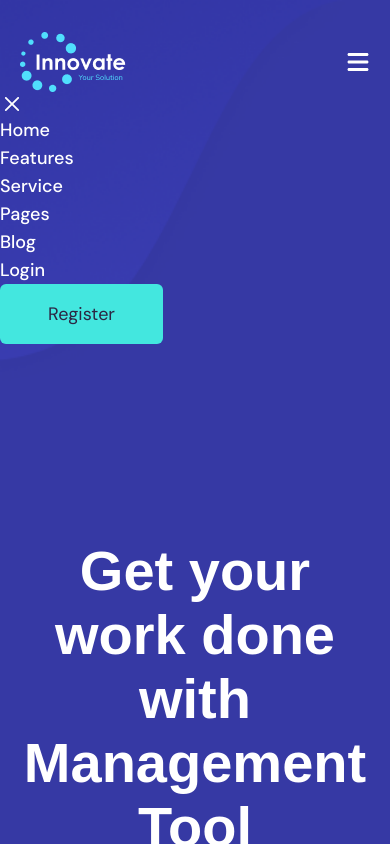
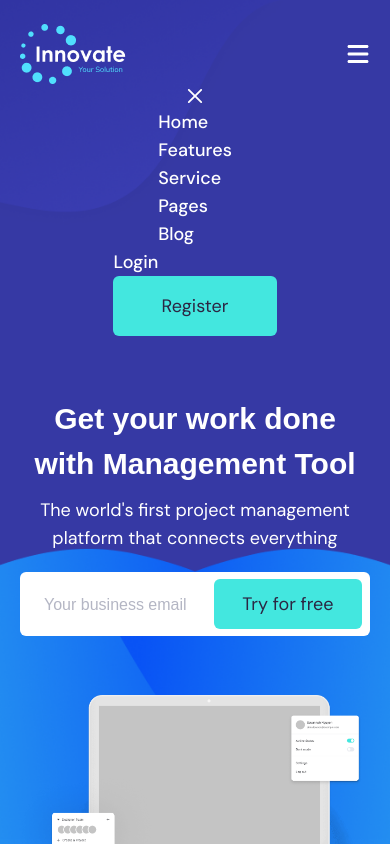
Before and after one commit to nayebislam/Innovatee, a React (Vite) app: page / in a window 390 px wide. Both pictures are taken after a click on the icon 358 px from the left and 62 px from the top of the page. Shown: the top 844 px of the page. Built offline with nearby package versions, Linux system fonts and the light colour scheme; a web font is replaced by a local one.

Commit message:
banner part responsive added

```diff
--- a/src/components/banner/Banner.jsx
+++ b/src/components/banner/Banner.jsx
@@ -5,18 +5,18 @@ import laptop from '../../assets/laptop.png'
 const Banner = () => {
     return (
         <section>
-            <div className='pt-[195px] pb-[558px]'>
+            <div className='pt-[60px] pb-[300px] lg:pt-[195px] lg:pb-[558px]'>
                 <Container>
                     <div className='relative'>
                         <div className='text-center '>
-                            <h1 className='font-primary text-[56px] text-white leading-[64px] font-bold max-w-[796px] mx-auto'>Get your work done with Management Tool</h1>
-                            <p className='font-secondary text-lg text-white leading-8 max-w-[467px] mx-auto mt-[20px]'>The world's first project management platform that connects everything</p>
-                            <div className='text-center mt-8 relative'>
-                                <input type="Email" placeholder='Your business email' className='w-[480px] py-5 pl-6 rounded-[6px] m-auto bg-white outline-0 placeholder:text-[#B4B6C4] placeholder:font-primary text-black' />
-                                <button className='font-secondary text-lg leading-[20px] text-[#2C2643] py-[15px] px-[28.5px] rounded-[6px] bg-secondery cursor-pointer absolute top-[7px] right-[473px]'>Try for free</button>
+                            <h1 className='font-primary lg:text-[56px] text-[30px] text-white lg:leading-[64px] leading-[45px] font-bold max-w-[796px] mx-auto'>Get your work done with Management Tool</h1>
+                            <p className='font-secondary text-lg text-white lg:leading-8 leading-7 max-w-[467px] mx-auto lg:mt-[20px] mt-[10px]'>The world's first project management platform that connects everything</p>
+                            <div className='text-center lg:mt-8 mt-5 relative'>
+                                <input type="Email" placeholder='Your business email' className='lg:w-[480px] w-full py-5 pl-6 rounded-[6px] m-auto bg-white outline-0 placeholder:text-[#B4B6C4] placeholder:font-primary text-black' />
+                                <button className='font-secondary text-lg leading-[20px] text-[#2C2643] py-[15px] px-[28.5px] rounded-[6px] bg-secondery cursor-pointer absolute top-[7px] right-2 lg:right-[473px]'>Try for free</button>
                             </div>
                         </div>
-                        <div className='absolute left-[-3%] bottom-[-815px]'>
+                        <div className='absolute left-[-3%] bottom-[-255px] lg:bottom-[-815px]'>
                             <img src={laptop} alt="#laptop" />
                         </div>
                     </div>
--- a/src/components/layout/Container.jsx
+++ b/src/components/layout/Container.jsx
@@ -2,7 +2,7 @@ import React from 'react'
 
 const Container = ({children}) => {
   return (
-    <div className='w-auto md:w-[1409px] mx-auto px-5 md:px-0'>{children}</div>
+    <div className='w-auto lg:w-[1409px] mx-auto px-5 md:px-0'>{children}</div>
   )
 }
 
--- a/src/components/navbar/Navbar.jsx
+++ b/src/components/navbar/Navbar.jsx
@@ -12,7 +12,7 @@ const Navbar = () => {
         setShow(true)
     }
     return (
-        <div className='pt-8 relative'>
+        <div className='pt-6 lg:pt-8 relative'>
             {/* <div className='absolute top-0 left-0 -z-[9999] bg-center bg-cover bg-no-repeat'
                 style={{
                     backgroundImage: `URL(${Banner})`,
@@ -21,15 +21,15 @@ const Navbar = () => {
 
             </div> */}
             <Container>
-                <div className='md:flex justify-between items-center'>
+                <div className='lg:flex justify-between items-center'>
                     <div className='flex justify-between items-center'>
                         <img src={logo} alt="#logo" />
                         <div>
-                            <FaBars onClick={handleClic} className='block md:hidden text-2xl text-white' />
+                            <FaBars onClick={handleClic} className='block lg:hidden text-2xl text-white' />
                         </div>
                     </div>
                     <div>
-                        <ul className='hidden md:flex gap-[50px] font-secondary text-lg font-medium text-white'>
+                        <ul className='hidden lg:flex gap-[50px] font-secondary text-lg font-medium text-white'>
                             <li>
                                 <a href="#">Home</a>
                             </li>
@@ -47,7 +47,7 @@ const Navbar = () => {
                             </li>
                         </ul>
                     </div>
-                    <div className='hidden md:flex items-center gap-x-9'>
+                    <div className='hidden lg:flex items-center gap-x-9'>
                         <button className='font-secondary text-lg text-white font-medium cursor-pointer'>Login</button>
                         <Button>Register</Button>
                     </div>
@@ -56,7 +56,7 @@ const Navbar = () => {
 
             {
                 show &&
-                <div>
+                <div className='flex flex-col justify-center items-center'>
                     <div>
                         <RxCross2 onClick={() => setShow(false)} className='text-2xl text-white' />
                     </div>
@@ -79,7 +79,7 @@ const Navbar = () => {
                             </li>
                         </ul>
                     </div>
-                    <div className='items-center gap-x-9'>
+                    <div className='items-center gap-y-9'>
                         <button className='font-secondary text-lg text-white font-medium cursor-pointer'>Login</button>
                         <Button>Register</Button>
                     </div>
```
